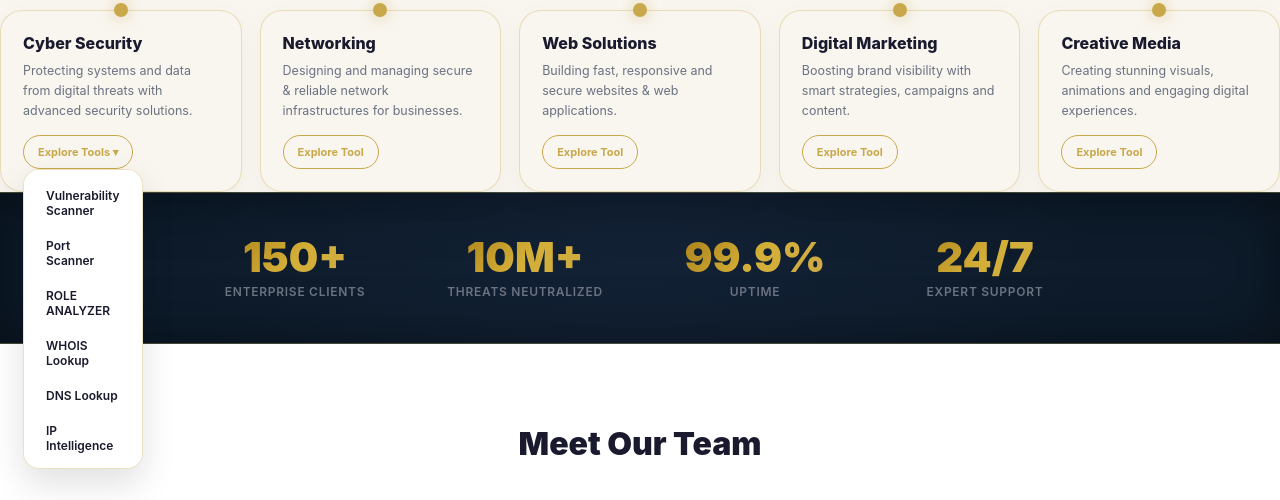
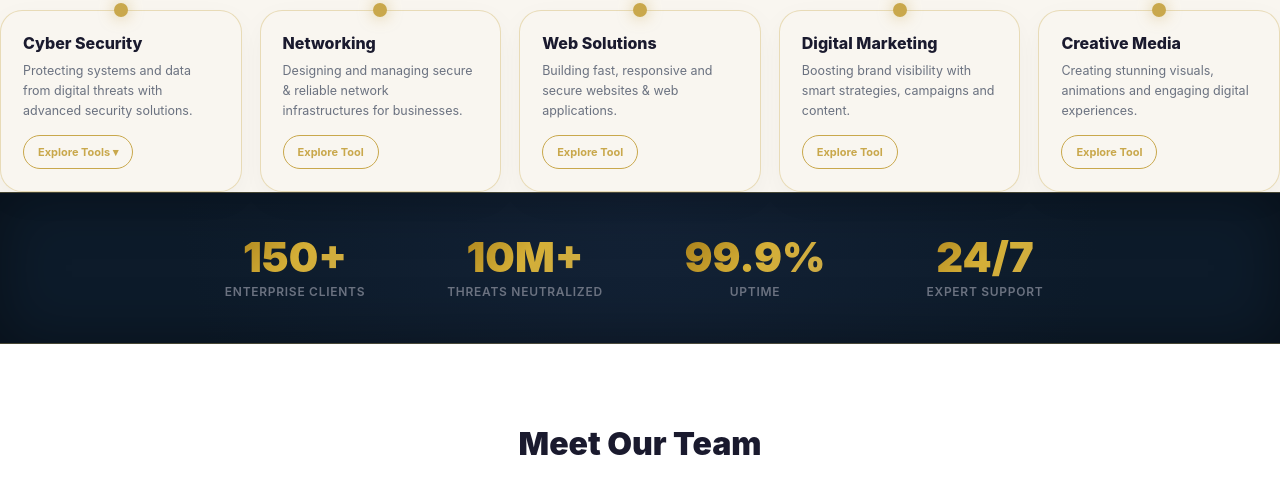
Before and after one commit to syedghous-1jp/Zyventra-Technologies, a plain HTML site: page index.html in a window 1280 px wide. Shown: the part 1870-2370 px from the top of the page. Drawn offline with Linux system fonts and the light colour scheme.

Commit message:
Update index.html

```diff
--- a/index.html
+++ b/index.html
@@ -984,21 +984,27 @@ z-index:9999999;
   visibility:visible;
 }
 
-.dropdown-menu a{
-  display:block;
-  padding:10px 14px;
-
-  text-decoration:none;
-
-  color:#1a1a2e;
-  font-size:12px;
-  font-weight:600;
-
-  border-radius:10px;
-
-  transition:.25s;
-}
-
+.dropdown-menu{
+  position: absolute;
+  top: 100%;
+  left: 0;
+
+  width: 220px;
+
+  background: #fff;
+  border: 1px solid rgba(201,168,76,.35);
+  border-radius: 16px;
+
+  padding: 8px;
+
+  opacity: 0;
+  visibility: hidden;
+  transform: translateY(10px);
+
+  transition: all 0.25s ease;
+
+  z-index: 99999;
+}
 .dropdown-menu a:hover{
   background:#fdf6e3;
   color:#C9A84C;
```
